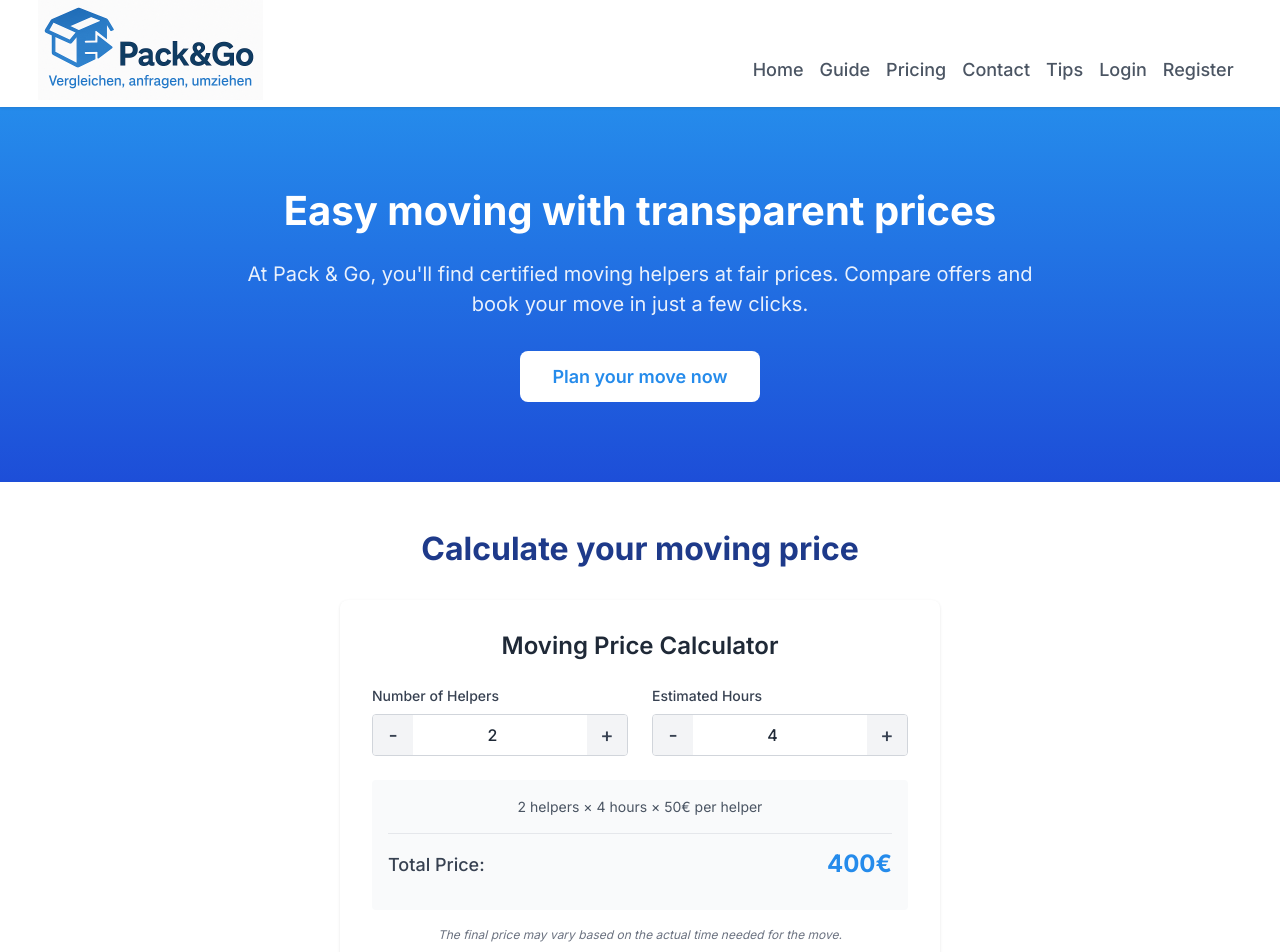
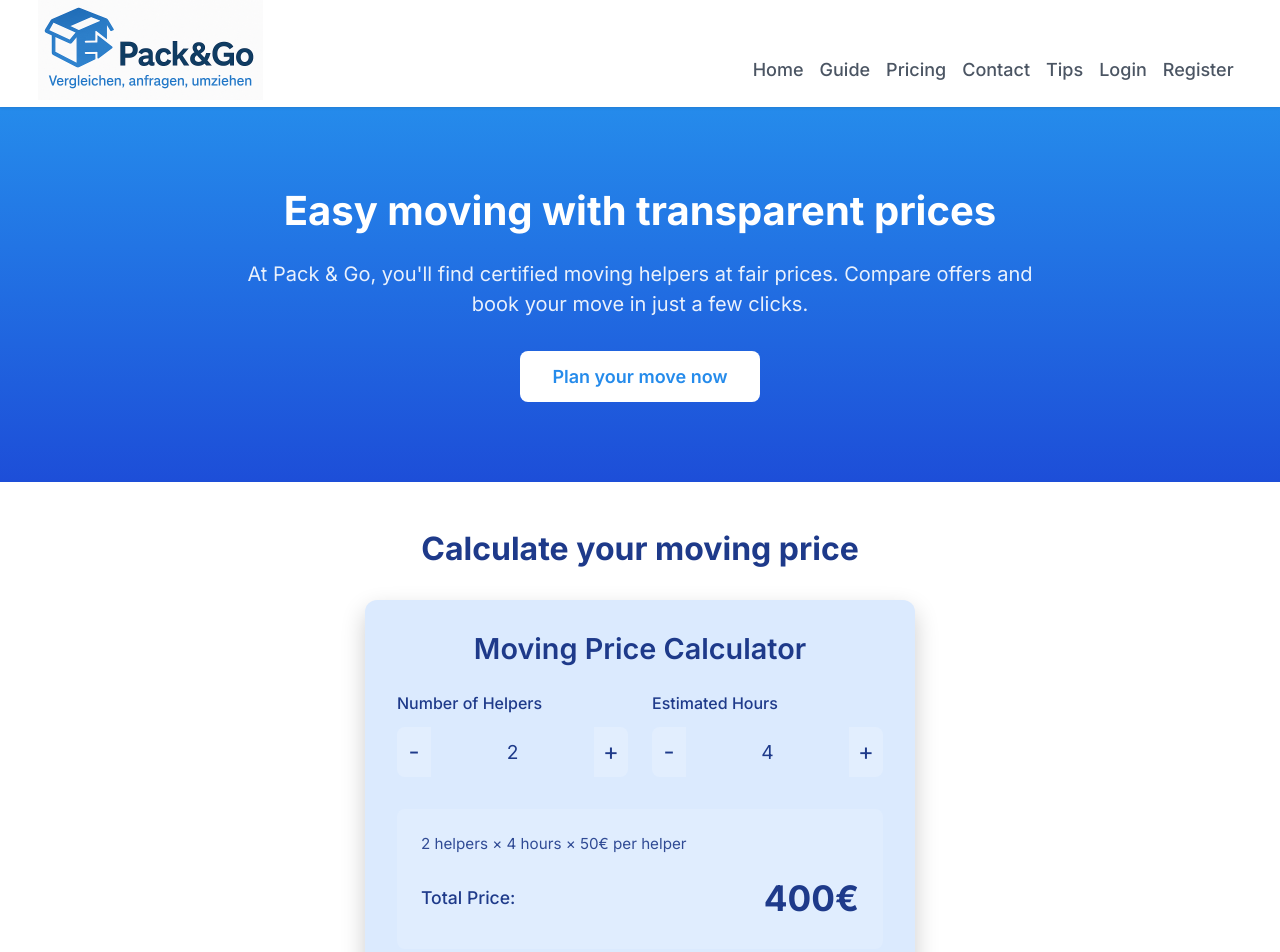
Before and after one commit to jili0/pack-and-go, a Next.js app: page / in a window 1280 px wide. Shown: the top 952 px of the page. Built offline with nearby package versions, Linux system fonts and the light colour scheme; no server answers.

Commit message:
update styles of price calculator

```diff
--- a/src/app/styles/Components.module.css
+++ b/src/app/styles/Components.module.css
@@ -1,131 +1,4 @@
-/* src/app/styles/Components.module.css */
-/* Für allgemeine Komponenten und UI-Elemente */
 
-/* Price Calculator */
-.calculator {
-  max-width: 600px;
-  margin: 0 auto;
-  padding: 2rem;
-  background-color: white;
-  border-radius: var(--border-radius);
-  box-shadow: var(--box-shadow);
-}
-
-.calculatorTitle {
-  font-size: 1.5rem;
-  font-weight: 600;
-  color: var(--gray-800);
-  margin-bottom: 1.5rem;
-  text-align: center;
-}
-
-.calculatorForm {
-  display: flex;
-  flex-direction: column;
-  gap: 1.5rem;
-  margin-bottom: 1.5rem;
-}
-
-@media (min-width: 640px) {
-  .calculatorForm {
-    flex-direction: row;
-  }
-}
-
-.formGroup {
-  flex: 1;
-}
-
-.label {
-  display: block;
-  font-size: 0.875rem;
-  font-weight: 500;
-  color: var(--gray-700);
-  margin-bottom: 0.5rem;
-}
-
-.inputGroup {
-  display: flex;
-  align-items: center;
-  border: 1px solid var(--gray-300);
-  border-radius: 0.25rem;
-  overflow: hidden;
-}
-
-.decrementBtn,
-.incrementBtn {
-  width: 2.5rem;
-  height: 2.5rem;
-  display: flex;
-  align-items: center;
-  justify-content: center;
-  background-color: var(--gray-100);
-  border: none;
-  font-size: 1.25rem;
-  font-weight: 500;
-  color: var(--gray-700);
-  cursor: pointer;
-}
-
-.decrementBtn:hover,
-.incrementBtn:hover {
-  background-color: var(--gray-200);
-  color: var(--gray-900);
-}
-
-.numberInput {
-  flex: 1;
-  height: 2.5rem;
-  border: none;
-  text-align: center;
-  font-size: 1rem;
-  font-weight: 500;
-  color: var(--gray-800);
-}
-
-.numberInput:focus {
-  outline: none;
-}
-
-.result {
-  background-color: var(--gray-50);
-  border-radius: 0.25rem;
-  padding: 1rem;
-}
-
-.calculation {
-  text-align: center;
-  color: var(--gray-600);
-  font-size: 0.875rem;
-  margin-bottom: 0.75rem;
-}
-
-.totalPrice {
-  display: flex;
-  justify-content: space-between;
-  align-items: center;
-  padding: 0.75rem 0;
-  border-top: 1px solid var(--gray-200);
-}
-
-.priceLabel {
-  font-weight: 500;
-  color: var(--gray-700);
-}
-
-.price {
-  font-size: 1.5rem;
-  font-weight: 700;
-  color: var(--primary-color);
-}
-
-.disclaimer {
-  text-align: center;
-  font-size: 0.75rem;
-  color: var(--gray-500);
-  font-style: italic;
-  margin-top: 1rem;
-}
 
 /* Company Card */
 .companyCard {
--- /dev/null
+++ b/src/app/styles/PriceCalculator.module.css
@@ -0,0 +1,160 @@
+.calculator {
+  background: var(--primary-light);
+  border-radius: 12px;
+  padding: 2rem;
+  color: var(--dark-blue);
+  box-shadow: 0 10px 25px rgba(0, 0, 0, 0.2);
+  max-width: 550px;
+  margin: 2rem auto;
+}
+
+.calculatorTitle {
+  font-size: 1.8rem;
+  margin-bottom: 1.5rem;
+  font-weight: 600;
+  text-align: center;
+}
+
+.calculatorForm {
+  display: flex;
+  flex-direction: column;
+  gap: 1.5rem;
+  margin-bottom: 2rem;
+}
+
+.formGroup {
+  display: flex;
+  flex-direction: column;
+  gap: 0.5rem;
+}
+
+.label {
+  font-size: 1rem;
+  font-weight: 500;
+  margin-bottom: 0.25rem;
+}
+
+.inputGroup {
+  display: flex;
+  align-items: center;
+  border-radius: 8px;
+  overflow: hidden;
+  height: 50px;
+}
+
+.decrementBtn,
+.incrementBtn {
+  background: rgba(255, 255, 255, 0.2);
+  border: none;
+  color: var(--dark-blue);
+  font-size: 1.5rem;
+  height: 50px;
+  width: 50px;
+  cursor: pointer;
+  transition: background-color 0.2s;
+  display: flex;
+  align-items: center;
+  justify-content: center;
+}
+
+.decrementBtn:hover,
+.incrementBtn:hover {
+  background: rgba(255, 255, 255, 0.3);
+}
+
+.decrementBtn:active,
+.incrementBtn:active {
+  background: rgba(255, 255, 255, 0.4);
+}
+
+.numberInput {
+  background: transparent;
+  border: none;
+  color: var(--dark-blue);
+  font-size: 1.2rem;
+  padding: 0.5rem;
+  text-align: center;
+  width: 100%;
+  outline: none;
+}
+
+.numberInput::-webkit-outer-spin-button,
+.numberInput::-webkit-inner-spin-button {
+  -webkit-appearance: none;
+  margin: 0;
+}
+
+.result {
+  background: rgba(255, 255, 255, 0.15);
+  border-radius: 8px;
+  padding: 1.5rem;
+  margin-bottom: 1.5rem;
+}
+
+.calculation {
+  font-size: 0.95rem;
+  margin-bottom: 1rem;
+  opacity: 0.9;
+}
+
+.totalPrice {
+  display: flex;
+  align-items: center;
+  justify-content: space-between;
+  margin-top: 0.5rem;
+}
+
+.priceLabel {
+  font-size: 1.1rem;
+  font-weight: 500;
+}
+
+.price {
+  font-size: 2.2rem;
+  font-weight: 700;
+}
+
+.disclaimer {
+  font-size: 0.85rem;
+  opacity: 0.8;
+  text-align: center;
+  margin: 0;
+}
+
+/* Responsive styles */
+@media (min-width: 768px) {
+  .calculatorForm {
+    flex-direction: row;
+    justify-content: space-between;
+  }
+
+  .formGroup {
+    width: 48%;
+  }
+}
+
+@media (max-width: 480px) {
+  .calculator {
+    padding: 1.5rem;
+    margin: 1rem;
+    border-radius: 10px;
+  }
+
+  .calculatorTitle {
+    font-size: 1.5rem;
+  }
+
+  .inputGroup {
+    height: 46px;
+  }
+
+  .decrementBtn,
+  .incrementBtn {
+    height: 46px;
+    width: 46px;
+  }
+
+  .price {
+    font-size: 1.8rem;
+  }
+}
--- a/src/components/forms/PriceCalculator.jsx
+++ b/src/components/forms/PriceCalculator.jsx
@@ -1,19 +1,17 @@
-// src/components/forms/PriceCalculator.jsx
 "use client";
 
 import { useState, useEffect } from 'react';
-import styles from '@/app/styles/Components.module.css';
+import styles from '@/app/styles/PriceCalculator.module.css';
 
 const PriceCalculator = () => {
   const [helpersCount, setHelpersCount] = useState(2);
   const [hours, setHours] = useState(4);
-  const [hourlyRate, setHourlyRate] = useState(50); // Price per helper per hour
   const [totalPrice, setTotalPrice] = useState(0);
 
   useEffect(() => {
     // Calculate total price
-    setTotalPrice(helpersCount * hours * hourlyRate);
-  }, [helpersCount, hours, hourlyRate]);
+    setTotalPrice(helpersCount * hours * 50);
+  }, [helpersCount, hours, 50]);
 
   return (
     <div className={styles.calculator}>
@@ -85,7 +83,7 @@ const PriceCalculator = () => {
 
       <div className={styles.result}>
         <div className={styles.calculation}>
-          <p>{helpersCount} helpers × {hours} hours × {hourlyRate}€ per helper</p>
+          <p>{helpersCount} helpers × {hours} hours × 50€ per helper</p>
         </div>
         <div className={styles.totalPrice}>
           <span className={styles.priceLabel}>Total Price:</span>
```
